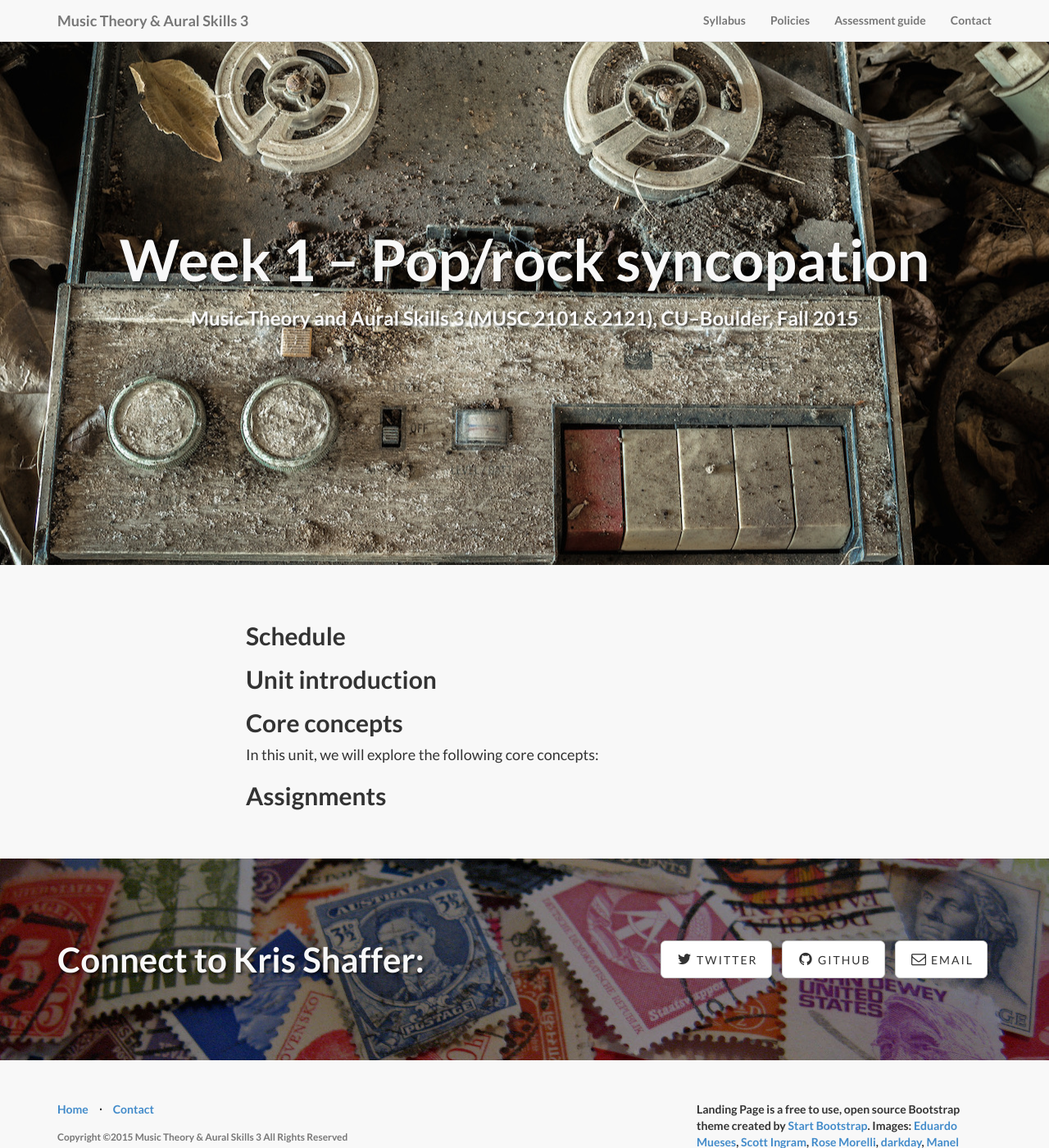
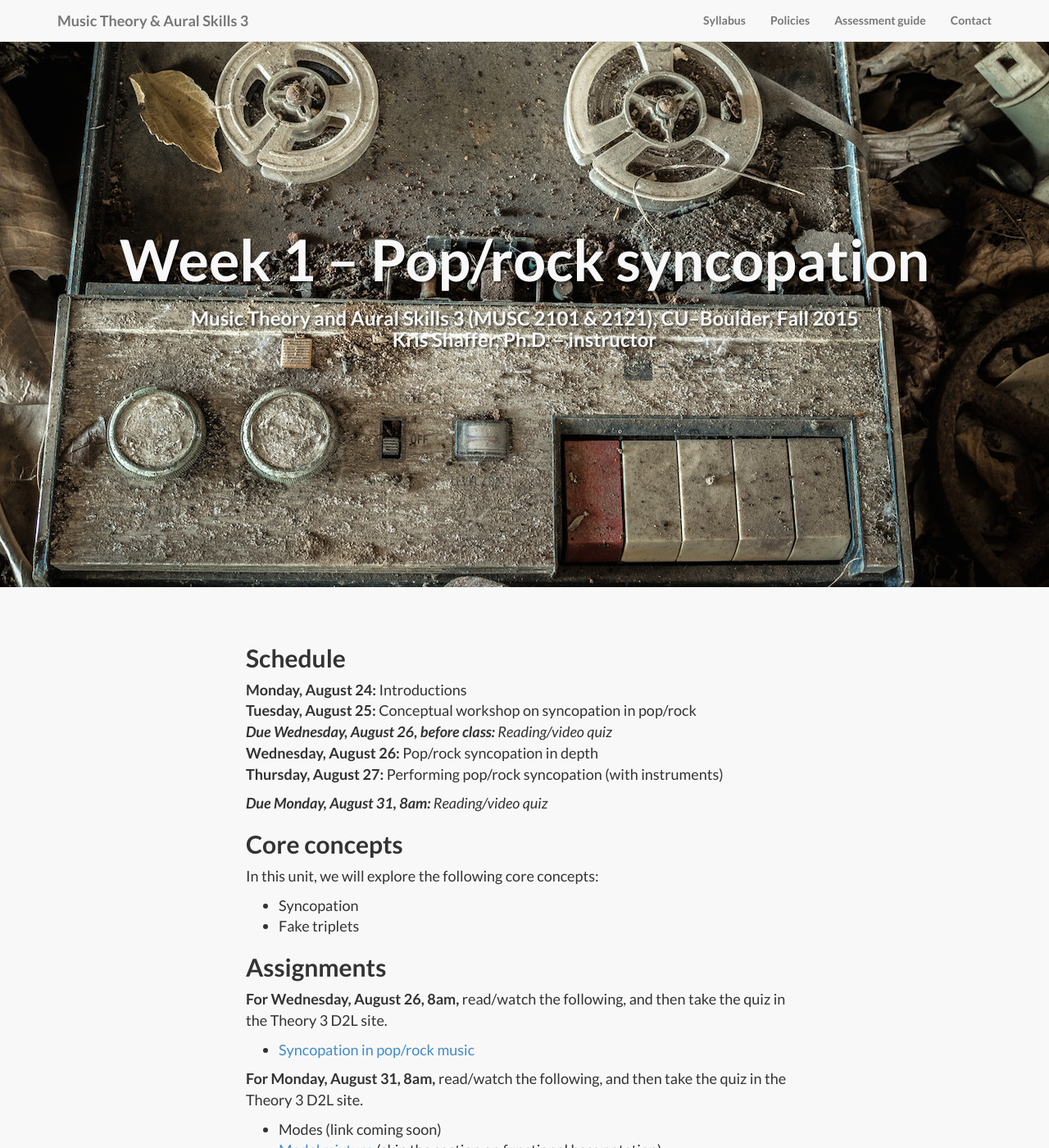
Before and after one commit to kshaffer/theory3, a Jekyll site: the page built from week1.md, in a window 1280 px wide and 1400 px high. Shown: the whole window at 82% size. Built offline with Jekyll 4.4.1, drawn with Linux system fonts in a browser that asks for light colours; nearby versions of some CDN libraries; library files that are not in the unit come from our copies; some of the changed text lies outside the part shown.

Commit message:
weeks 1 & 2 drafts

```diff
--- a/week1.md
+++ b/week1.md
@@ -1,19 +1,37 @@
 ---
 layout: page
 title: Week 1 – Pop/rock syncopation
-subTitle: "Music Theory and Aural Skills 3 (MUSC 2101 & 2121), CU–Boulder, Fall 2015"
+subTitle: "Music Theory and Aural Skills 3 (MUSC 2101 & 2121), CU–Boulder, Fall 2015<br/>Kris Shaffer, Ph.D. – instructor"
 image: memory.jpg
 ---
 
 ## Schedule
 
+**Monday, August 24:** Introductions
+**Tuesday, August 25:** Conceptual workshop on syncopation in pop/rock
+***Due Wednesday, August 26, before class:*** *Reading/video quiz*
+**Wednesday, August 26:** Pop/rock syncopation in depth
+**Thursday, August 27:** Performing pop/rock syncopation (with instruments)
 
-## Unit introduction
-
+***Due Monday, August 31, 8am:*** *Reading/video quiz*
 
 ## Core concepts
 
 In this unit, we will explore the following core concepts:
 
+- Syncopation
+- Fake triplets
+
+
 
 ## Assignments
+
+**For Wednesday, August 26, 8am,** read/watch the following, and then take the quiz in the Theory 3 D2L site.
+
+- [Syncopation in pop/rock music](http://openmusictheory.com/syncopation.html)
+
+**For Monday, August 31, 8am,** read/watch the following, and then take the quiz in the Theory 3 D2L site.
+
+- Modes (link coming soon)
+- [Modal mixture](http://openmusictheory.com/modalMixture.html) (skip the section on functional bass notation)
+- [Harmony in pop/rock music](http://openmusictheory.com/popRockHarmony.html)
```
Also changed, not shown: assessments.md (+1 -1 lines), policies.md (+1 -1 lines), syllabus.md (+1 -1 lines), week2.md (added, +46 -0 lines).
